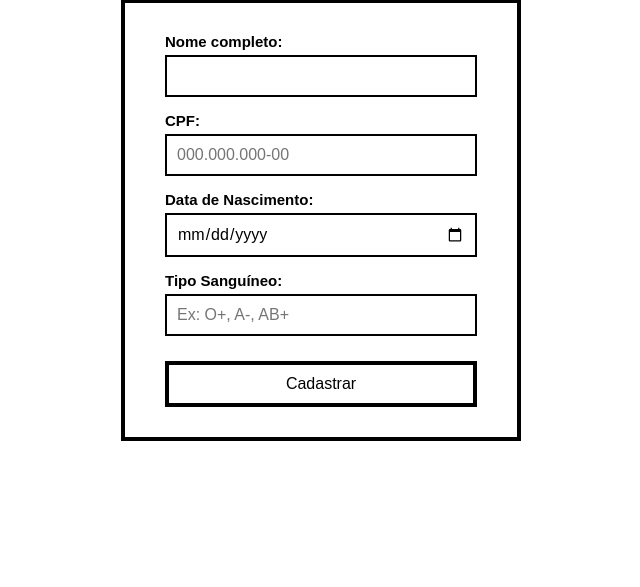
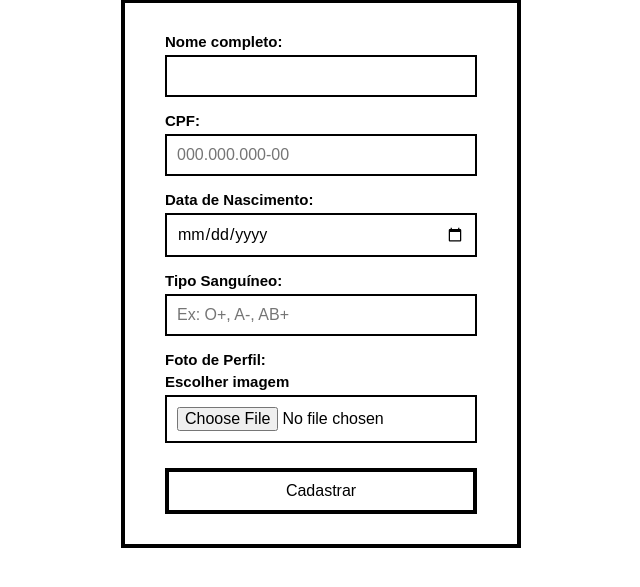
Before and after one commit to Diego-jpeg-27/CRUD-Clinic-IFPE, a PHP site: page /paciente/cadastrar_paciente.php in a window 1280 px wide. Shown: the part 156-743 px from the top of the page, without its empty margins (319-959 px from the left). Run offline with PHP 8.4, Linux system fonts and the light colour scheme; the visitor is signed in with stand-in values (Sample User, id 1).

Commit message:
feat: adicionar upload e visualização de imagem de perfil no cadastro de paciente
Adicionada funcionalidade de upload de imagem ao formulário de cadastro de paciente, com pré-visualização no canto superior direito da tela. As imagens são armazenadas na pasta 'storage' e o nome do arquivo é salvo no banco de dados.

```diff
--- a/paciente/cadastrar_paciente.php
+++ b/paciente/cadastrar_paciente.php
@@ -12,15 +12,25 @@ if ($_SERVER['REQUEST_METHOD'] === 'POST') {
     $cpf = $_POST['cpf'];
     $data_nascimento = $_POST['data_nascimento'];
     $tipo_sanguineo = $_POST['tipo_sanguineo'];
+    $imagem_nome = null;
 
-    $stmt = $pdo->prepare("INSERT INTO paciente (nome, cpf, data_nascimento, tipo_sanguineo) VALUES (?, ?, ?, ?)");
-    $stmt->execute([$nome, $cpf, $data_nascimento, $tipo_sanguineo]);
+    // Verifica se foi enviado um arquivo de imagem
+    if (!empty($_FILES['imagem']['name'])) {
+        $extensao = pathinfo($_FILES['imagem']['name'], PATHINFO_EXTENSION);
+        $imagem_nome = uniqid() . '.' . $extensao;
+        $caminho = __DIR__ . '/../storage/' . $imagem_nome;
+
+        move_uploaded_file($_FILES['imagem']['tmp_name'], $caminho);
+    }
+
+    $stmt = $pdo->prepare("INSERT INTO paciente (nome, cpf, data_nascimento, tipo_sanguineo, imagem) VALUES (?, ?, ?, ?, ?)");
+    $stmt->execute([$nome, $cpf, $data_nascimento, $tipo_sanguineo, $imagem_nome]);
 
     header('Location: index_paciente.php');
     exit;
 }
+?>
 
-?>
 <!DOCTYPE html>
 <html lang="pt-BR">
 <head>
@@ -30,13 +40,21 @@ if ($_SERVER['REQUEST_METHOD'] === 'POST') {
 </head>
 
 <body>
+    <!-- Botão Voltar -->
     <div class="top-buttons">
         <a href="../painel.php"><button>Voltar</button></a>
     </div>
 
+    <!-- Preview da imagem no canto superior direito -->
+    <div class="preview-container">
+        <img id="preview" src="#" alt="Prévia da Imagem" style="display: none;">
+    </div>
+
+    <!-- Título -->
     <h1>Cadastrar Paciente</h1>
 
-    <form action="cadastrar_paciente.php" method="POST">
+    <!-- Formulário -->
+    <form action="cadastrar_paciente.php" method="POST" enctype="multipart/form-data">
         <div class="form-group">
             <label for="nome">Nome completo:</label>
             <input type="text" name="nome" id="nome" required>
@@ -57,7 +75,31 @@ if ($_SERVER['REQUEST_METHOD'] === 'POST') {
             <input type="text" name="tipo_sanguineo" id="tipo_sanguineo" placeholder="Ex: O+, A-, AB+" required>
         </div>
 
+        <div class="form-group">
+            <label for="imagem">Foto de Perfil:</label>
+            <label for="imagem" class="custom-file-label">Escolher imagem</label>
+            <input type="file" name="imagem" id="imagem" accept="image/*">
+        </div>
+
         <button type="submit">Cadastrar</button>
     </form>
+    <script>
+        document.addEventListener("DOMContentLoaded", function () {
+            const inputFile = document.getElementById("imagem");
+            const preview = document.getElementById("preview");
+
+            inputFile.addEventListener("change", function () {
+                const file = this.files[0];
+                if (file) {
+                    const reader = new FileReader();
+                    reader.onload = function (e) {
+                        preview.src = e.target.result;
+                        preview.style.display = "block";
+                    };
+                    reader.readAsDataURL(file);
+                }
+            });
+        });
+    </script>
  </body>
 </html>
```
Lines whose indentation alone changed are shown as unchanged.
